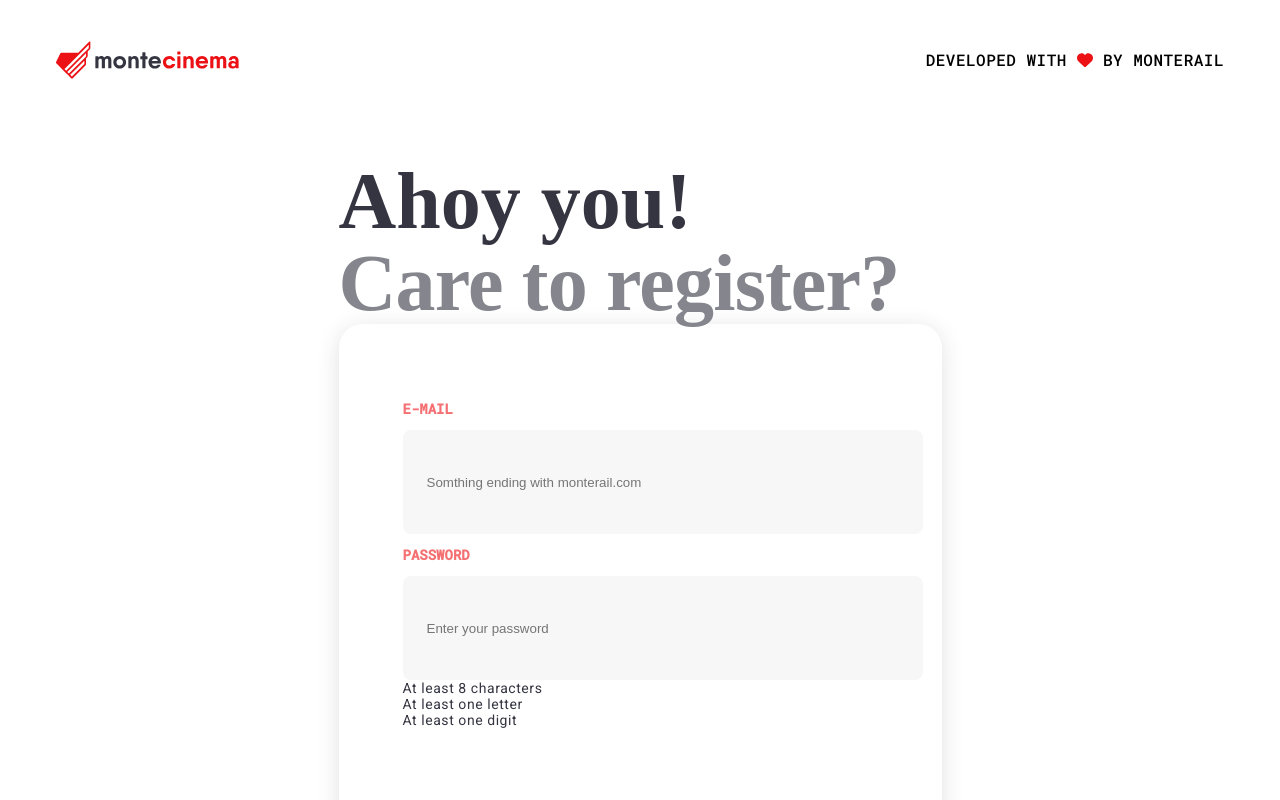
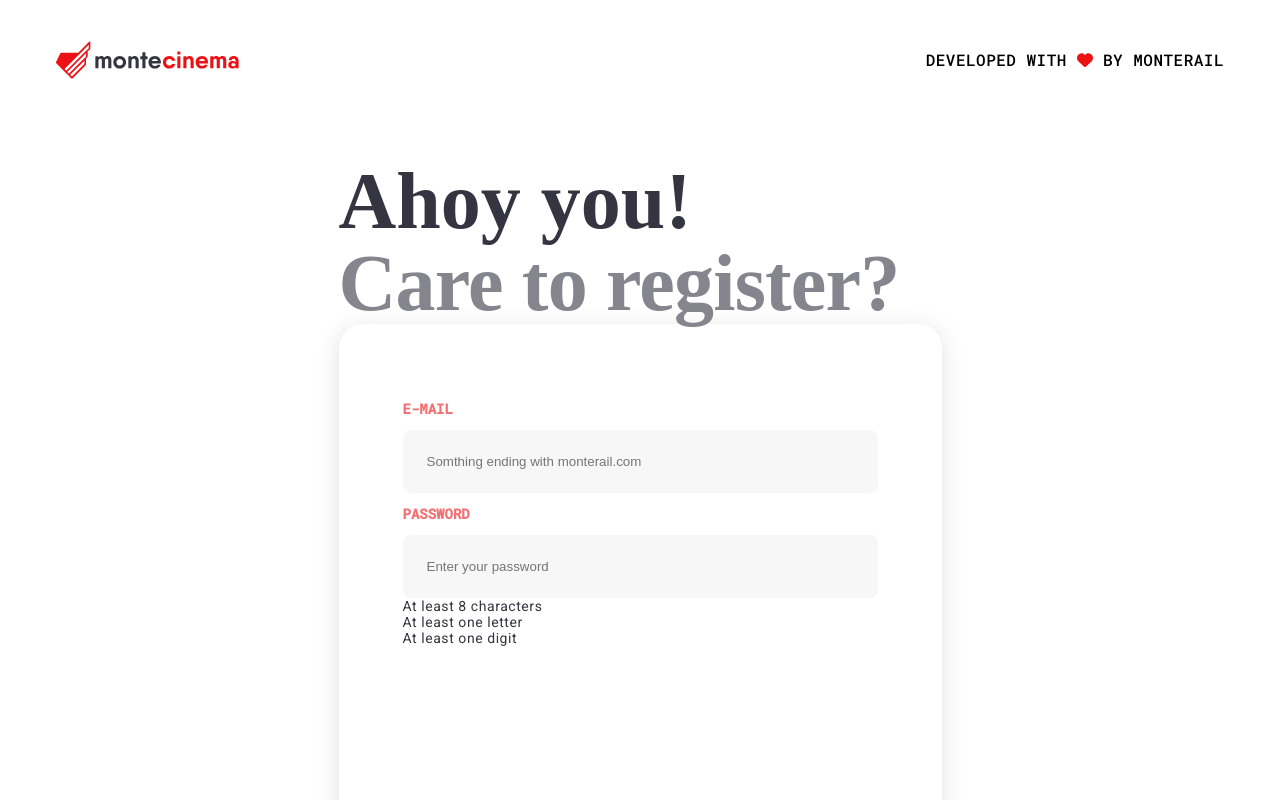
Before and after one commit to martaqh/registration-form, a React (Create React App) app: page / in a window 1280 px wide. Shown: the top 800 px of the page. Built offline with nearby package versions, Linux system fonts and the light colour scheme; a web font is replaced by a local one.

Commit message:
Fix styles of InputField

```diff
--- a/src/components/InputField/InputField.module.scss
+++ b/src/components/InputField/InputField.module.scss
@@ -18,8 +18,6 @@
         align-items: center;
         padding: 24px;
         gap: 10px;
-        width: 472px;
-        height: 56px;
         border-radius: 8px;
         background-color: $color-input-background;
         border: none;
```
